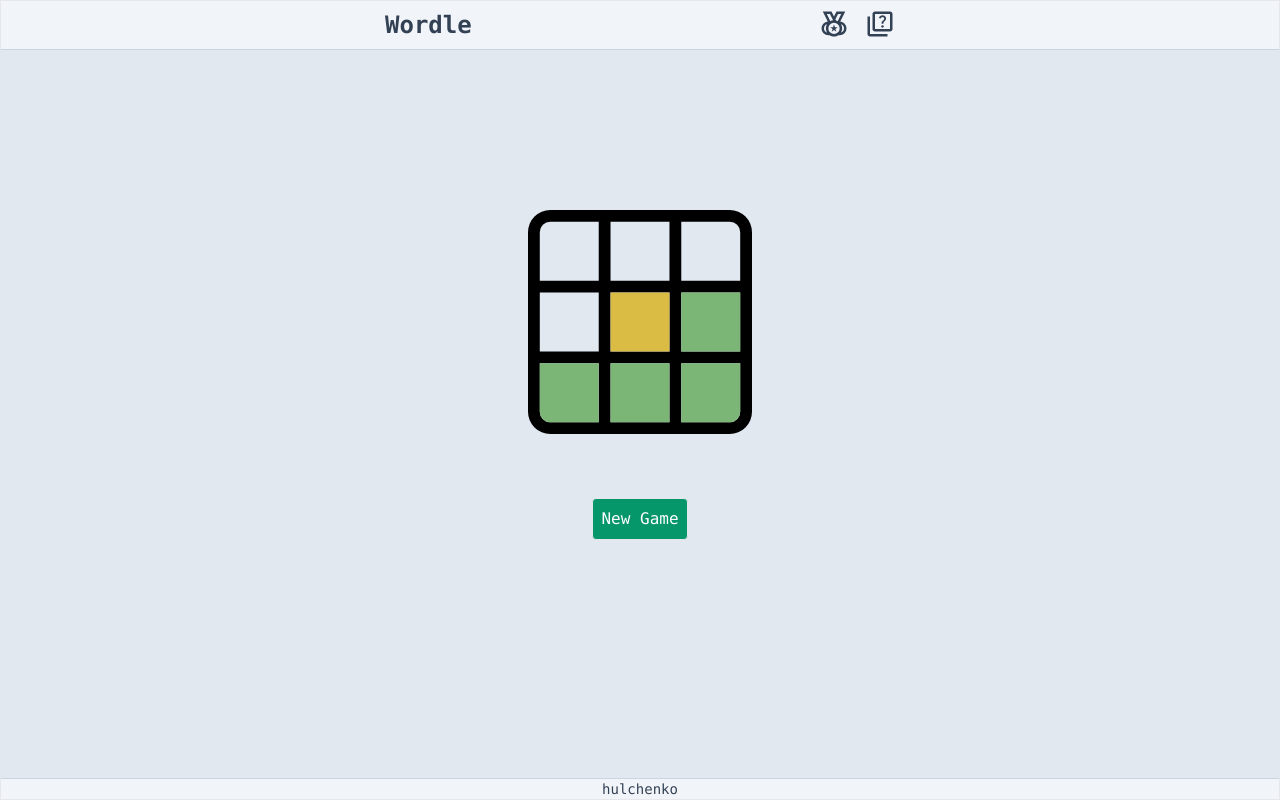
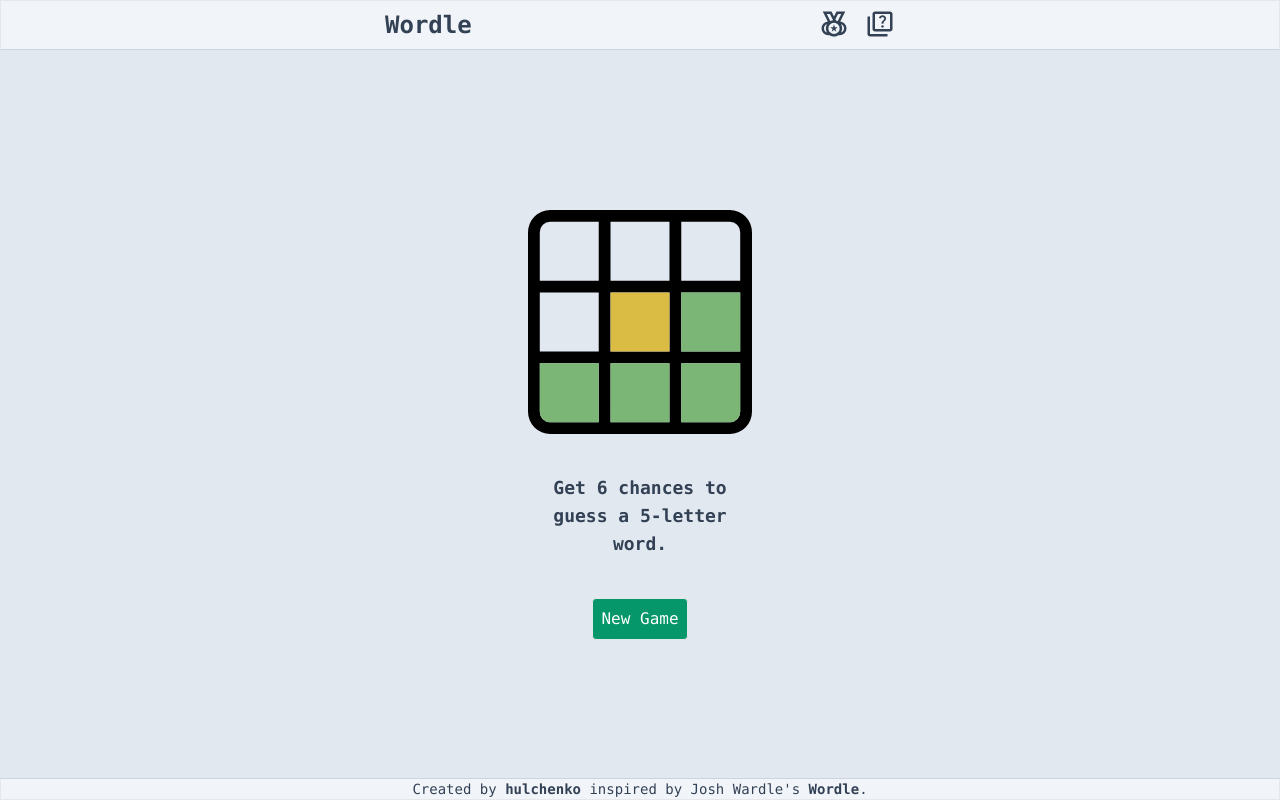
Before and after one commit to hulchenko/django-react-wordle, a React (Vite) app in the folder frontend/: page / in a window 1280 px wide. Built offline with nearby package versions, Linux system fonts and the light colour scheme.

Commit message:
minor UI improvements

```diff
--- a/frontend/src/components/Footer.tsx
+++ b/frontend/src/components/Footer.tsx
@@ -1,9 +1,15 @@
 export const Footer = () => {
   return (
-    <div className="w-full absolute bottom-0 border border-t-slate-300 font-thin text-sm hover:underline bg-slate-100">
-      <a href="https://github.com/hulchenko" target="_blank">
+    <div className="w-full absolute bottom-0 border border-t-slate-300 font-thin text-sm bg-slate-100">
+      Created by{" "}
+      <a href="https://github.com/hulchenko" target="_blank" className="font-bold hover:underline">
         hulchenko
+      </a>{" "}
+      inspired by Josh Wardle's{" "}
+      <a href="https://www.nytimes.com/games/wordle/index.html" target="_blank" className="font-bold hover:underline">
+        Wordle
       </a>
+      .
     </div>
   );
 };
--- a/frontend/src/pages/Main.tsx
+++ b/frontend/src/pages/Main.tsx
@@ -7,7 +7,8 @@
   return (
     <div className="mt-40 w-full flex flex-col items-center">
       <img src={logo} alt="wordle logo" className="w-56" />
-      <button className="border p-2 bg-emerald-600 text-white rounded outline-none mt-16" onClick={() => navigate("/game")}>
+      <p className="mt-10 w-56 text-lg font-bold">Get 6 chances to guess a 5-letter word.</p>
+      <button className="border p-2 bg-emerald-600 text-white rounded outline-none mt-10" onClick={() => navigate("/game")}>
         New Game
       </button>
     </div>
```
